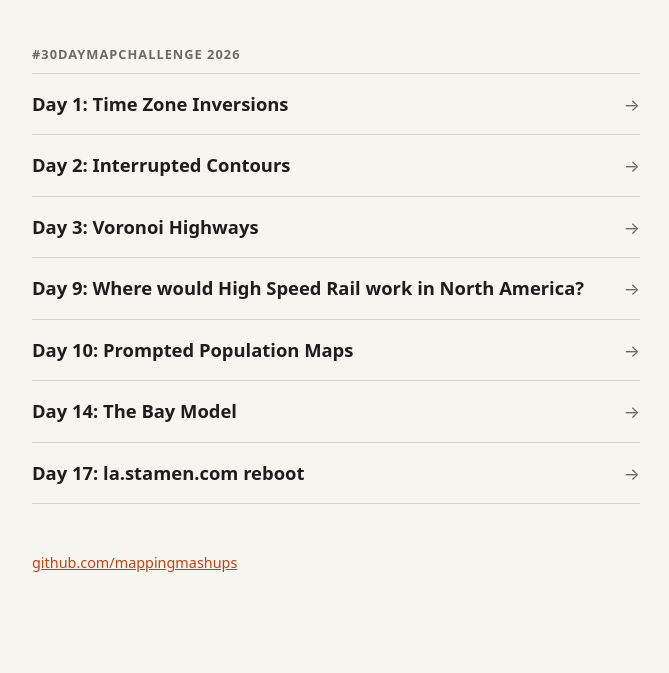
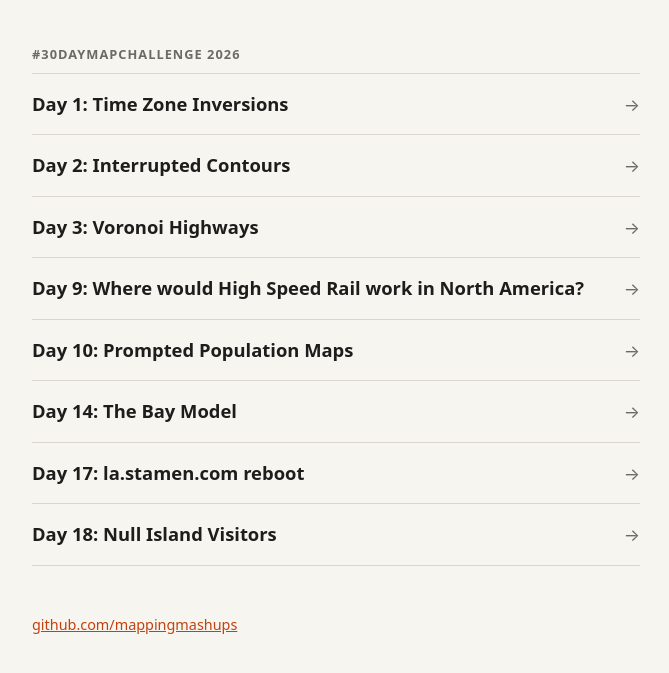
Before and after one commit to mappingmashups/mappingmashups.github.io, a plain HTML site: page index.html in a window 1280 px wide. Shown: the part 141-814 px from the top of the page, without its empty margins (304-973 px from the left). Drawn offline with Linux system fonts and the light colour scheme.

Commit message:
Add Day 18: Null Island Visitors
Co-Authored-By: Claude Opus 5.5 <noreply@anthropic.com>
Claude-Session: https://claude.ai/code/session_01JpWq1ijw2ipgVXYhiHY2AH

```diff
--- a/index.html
+++ b/index.html
@@ -117,6 +117,12 @@
             <span class="arrow" aria-hidden="true">→</span>
           </a>
         </li>
+        <li>
+          <a href="https://stamen.github.io/null-island-visitors/">
+            <span class="name">Day 18: Null Island Visitors</span>
+            <span class="arrow" aria-hidden="true">→</span>
+          </a>
+        </li>
       </ul>
     </section>
 
```
